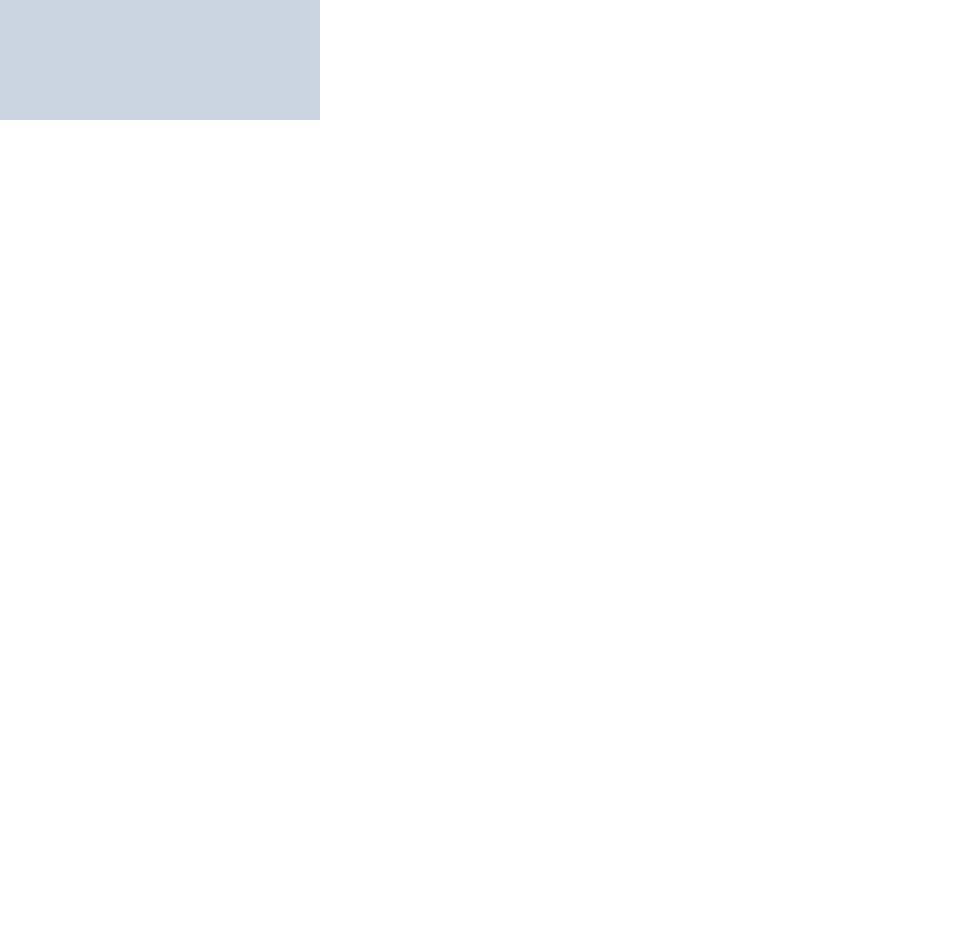
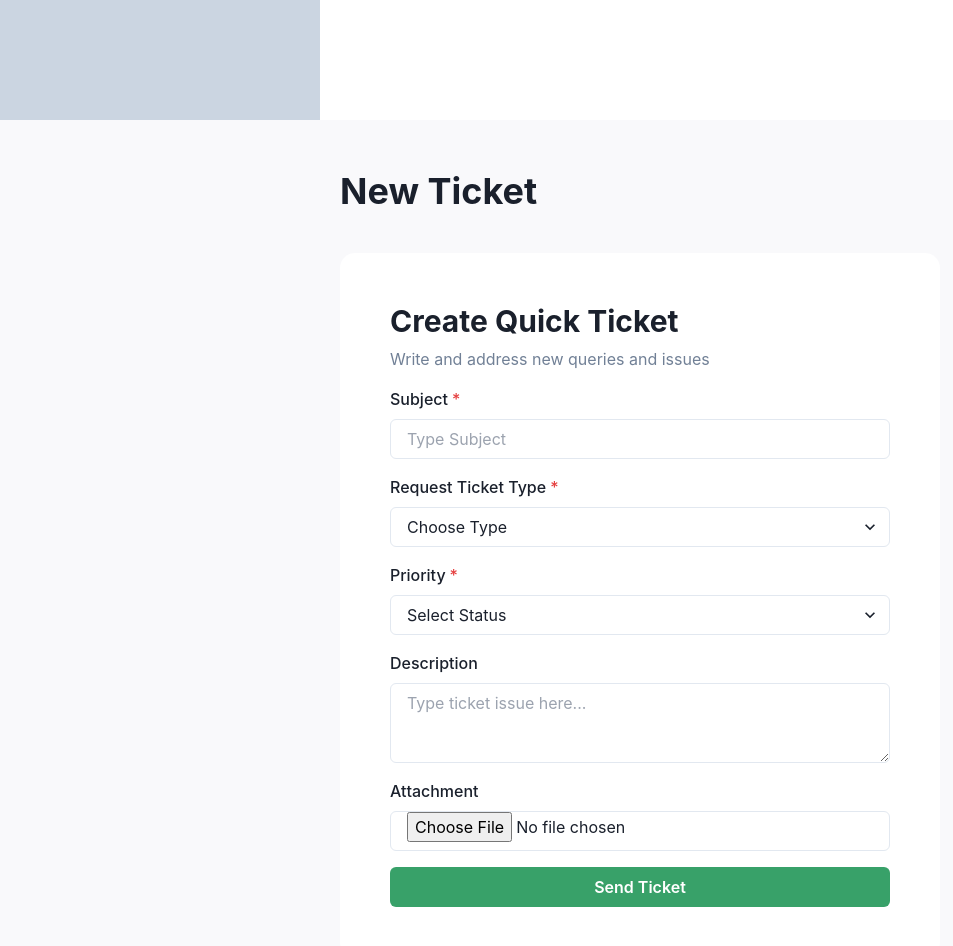
Before and after one commit to AnasOudadsse/ticketing-app, a React (Create React App) app in the folder front-end/: page /newticket in a window 1280 px wide. Shown: the part 680-1626 px from the top of the page, without its empty margins (0-953 px from the left). Before the commit the page ends 800 px from the top, so only its background shows below. Built offline with nearby package versions, Linux system fonts and the light colour scheme.

Commit message:
Added the NewTicket component, allowing user to create a ticket

```diff
--- a/front-end/src/App.js
+++ b/front-end/src/App.js
@@ -1,14 +1,19 @@
 import SideBar from "./component/side-bar/side-bar";
 import * as React from 'react';
 import { ChakraProvider } from '@chakra-ui/react'
+import { BrowserRouter, Route, Routes } from "react-router-dom";
+import { NewTicket } from "./component/add-ticket/add-ticket";
 
 
 function App() {
   return (
     <ChakraProvider>
-      <div>
         <SideBar />
-      </div>
+        <BrowserRouter>
+          <Routes>
+              <Route element={<NewTicket/>} path="newticket" />
+          </Routes>
+        </BrowserRouter>
     </ChakraProvider>
   )}
 
--- /dev/null
+++ b/front-end/src/component/add-ticket/add-ticket.jsx
@@ -0,0 +1,64 @@
+import { Box, Button, Text, FormControl, FormLabel, Input, Select, Textarea, Heading, VStack } from "@chakra-ui/react";
+import React from "react";
+
+export const NewTicket = () => {
+
+    return(
+    <Box p={50}  w={'full'} bg={'#F9F9FB'}>
+        <Heading maxW="600px" mx="auto" as='h1' size='xl' mb={4}>
+            New Ticket
+        </Heading>
+        <Box bg={'white'} borderRadius={15} p={50} maxW="600px" mx="auto" mt={10}>
+        <Heading as="h2" size="lg" mb={2}>
+            Create Quick Ticket
+        </Heading>
+        <Box mb={4} color="gray.500">
+            Write and address new queries and issues
+        </Box>
+        <VStack spacing={4} align="start">
+
+            <FormControl isRequired>
+            <FormLabel>Subject</FormLabel>
+            <Input placeholder="Type Subject" />
+            </FormControl>
+
+            <FormControl isRequired>
+            <FormLabel>Request Ticket Type</FormLabel>
+            <Select placeholder="Choose Type">
+                <option value="bug">Bug</option>
+                <option value="feature">Equipment Problem</option>
+                <option value="support">Support</option>
+                <option value="support">Platform problem</option>
+            </Select>
+            </FormControl>
+
+
+            <FormControl isRequired>
+            <FormLabel>Priority</FormLabel>
+            <Select placeholder="Select Status">
+                <option value="low">Low</option>
+                <option value="medium">Medium</option>
+                <option value="high">High</option>
+            </Select>
+            </FormControl>
+
+
+            <FormControl>
+            <FormLabel>Description</FormLabel>
+            <Textarea placeholder="Type ticket issue here..." />
+            </FormControl>
+
+            <FormControl>
+                <FormLabel>Attachment</FormLabel>
+                <Input type="file" />
+            </FormControl>
+
+
+            <Button colorScheme="green" width="full">
+            Send Ticket
+            </Button>
+        </VStack>
+        </Box>
+    </Box>
+    )
+}
```
